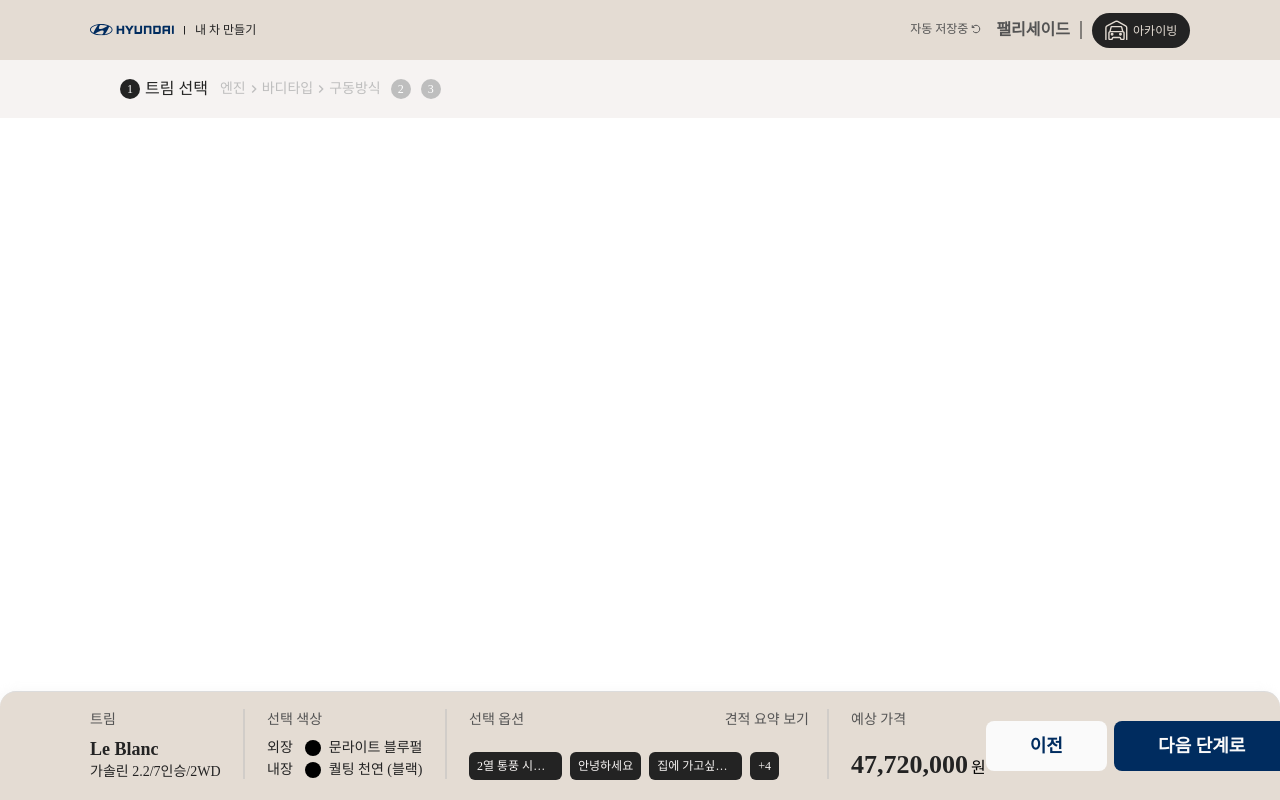
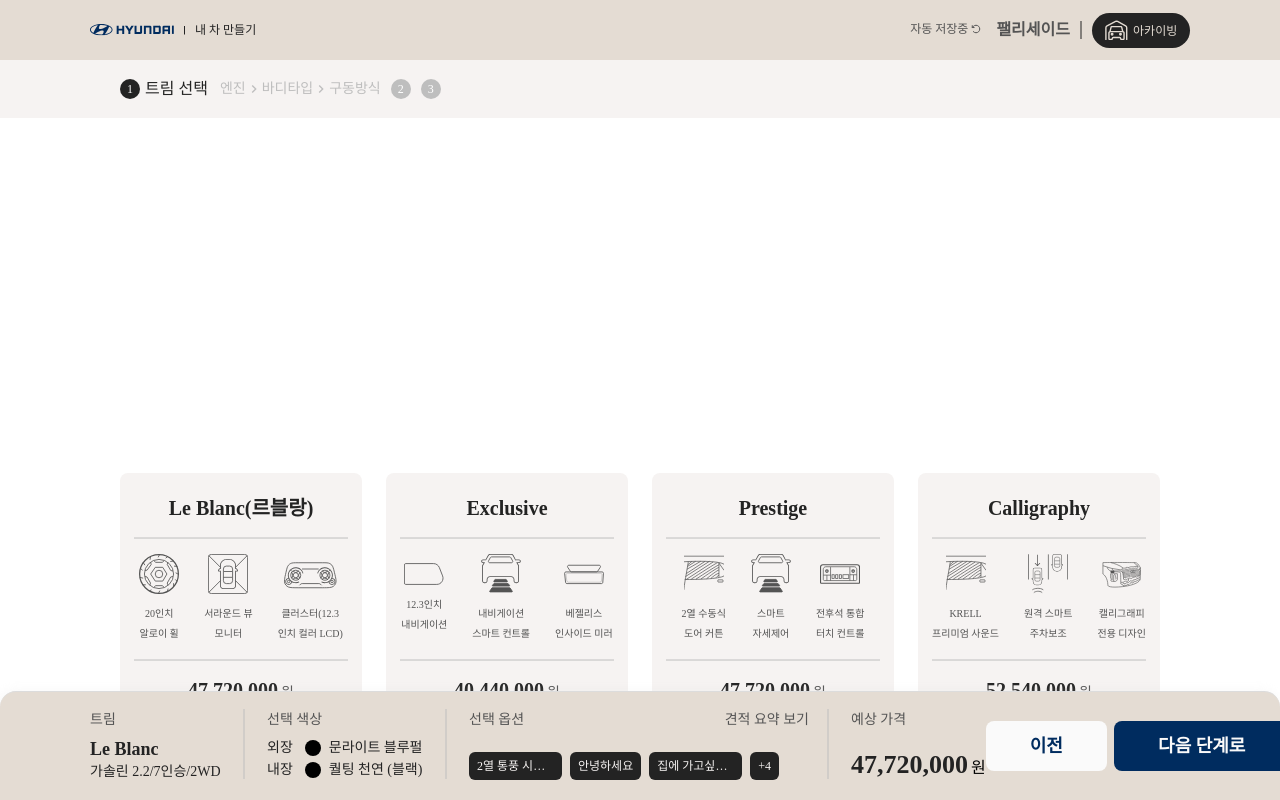
Before and after one commit to ShinHeeEul/A4-FourEver, a React (Create React App) app in the folder FrontEnd/my-car/: page /mycar/trim in a window 1280 px wide. Shown: the top 800 px of the page. Built offline with nearby package versions, Linux system fonts and the light colour scheme.

Commit message:
[style] 트림 페이지 레이아웃 변경 트림 페이지 padding 제거 [issue] #8

```diff
--- a/FrontEnd/my-car/src/mycar/components/TrimCard.js
+++ b/FrontEnd/my-car/src/mycar/components/TrimCard.js
@@ -8,7 +8,6 @@ const CarCardDiv = styled.div`
   display: flex;
   justify-content: center;
   gap: 24px;
-  padding-top: 454px;
 `;
 
 const CarCardSub = styled.div`
```
